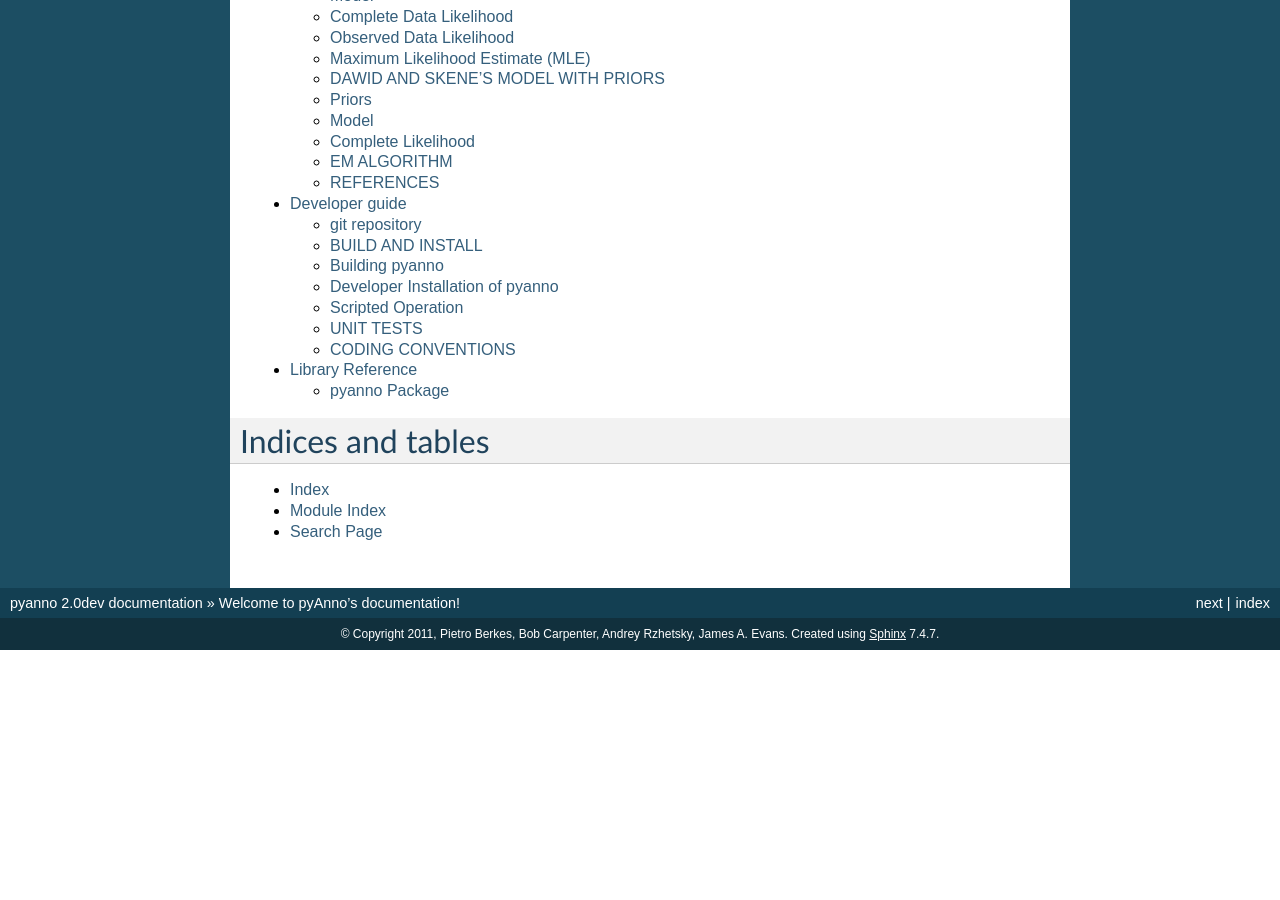
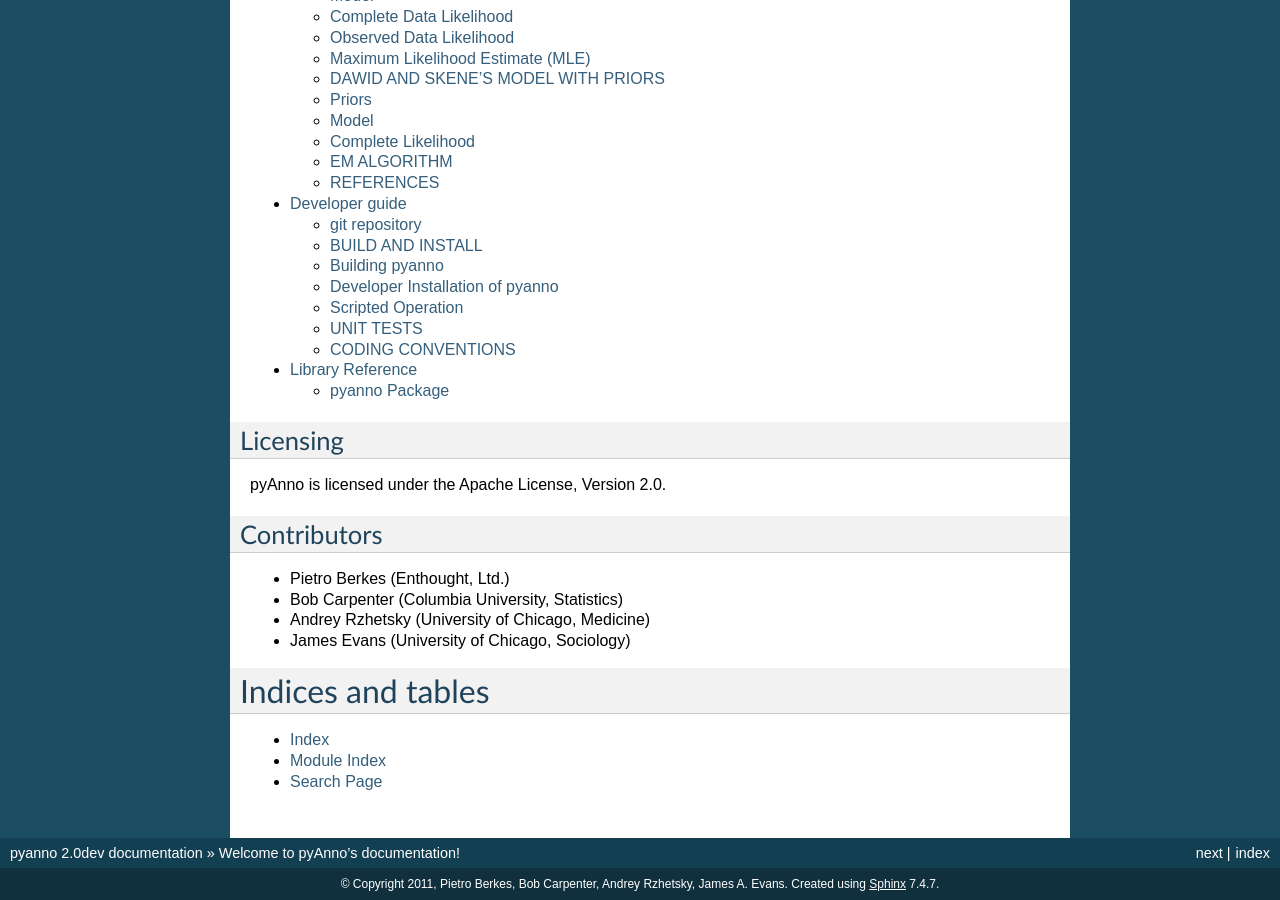
Before and after one commit to xpw0222/uchicago-pyanno, a Sphinx documentation site: the page built from docs/source/index.rst, in a window 1280 px wide and 900 px high, scrolled down 773 px. Built offline with Sphinx 7.4.7, drawn with Linux system fonts in a browser that asks for light colours; formulas are drawn with MathJax 3; before the commit the page ends 1423 px from its top, so only the background shows below that; some of the changed text lies outside the part shown.

Commit message:
DOC: fixing contributors

```diff
--- a/docs/source/index.rst
+++ b/docs/source/index.rst
@@ -34,6 +34,22 @@ Contents:
    Developer guide <developer_guide>
    Library Reference <modules>
 
+
+Licensing
+---------
+
+pyAnno is licensed under the Apache License, Version 2.0.
+
+
+Contributors
+------------
+
+* Pietro Berkes    (Enthought, Ltd.)
+* Bob Carpenter    (Columbia University,   Statistics)
+* Andrey Rzhetsky  (University of Chicago, Medicine)
+* James Evans      (University of Chicago, Sociology)
+
+
 Indices and tables
 ==================
 
```
Also changed, not shown: README.rst (+4 -4 lines).
